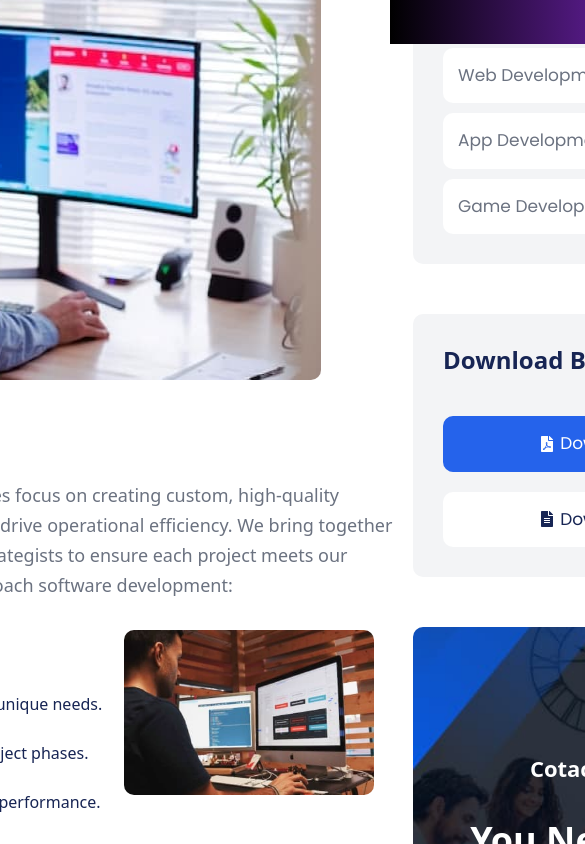
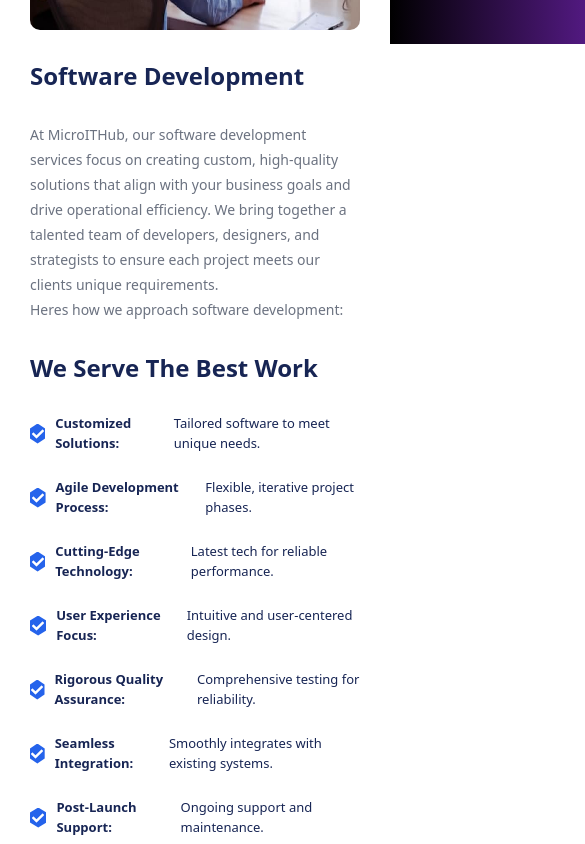
Before and after one commit to asiaahmadali/MicroItHub, a React (Vite) app: page /#/ in a window 390 px wide. Before the commit this address led to /#/careers. Shown: the part 800-1644 px from the top of the page, 585 px wide, since content can reach past the window. Built offline with nearby package versions, Linux system fonts and the light colour scheme.

Commit message:
added responsivness in webdeb

```diff
--- a/src/components/SoftwareDev/AllServices.jsx
+++ b/src/components/SoftwareDev/AllServices.jsx
@@ -5,7 +5,7 @@
 function AllServices()
 {
     return <>
-          <div className="flex gap-[10px] p-[50px] justify-center mt-[100px] mb-[100px]">
+          <div className="flex overflow-hidden md:flex-row flex-col md:gap-[10px] gap-[30px] p-[30px] md:p-[50px] justify-center mt-[100px] mb-[100px]">
                   <ServicesLeft></ServicesLeft>
                   <ServicesRight></ServicesRight>
           </div>
--- a/src/components/SoftwareDev/SDevHeader.jsx
+++ b/src/components/SoftwareDev/SDevHeader.jsx
@@ -2,9 +2,9 @@
 {
     const symbol = '>';
     return <>
-       <div className="text-white w-full h-[430px] bg-cover bg-center flex flex-col justify-center items-center" style={{ backgroundImage: "url('/images/breadcumb-bg.jpg')" }}>
-             <h1 className="text-5xl mb-[20px] font-bold">Software Develoment</h1>
-             <div className="flex text-xl gap-[10px]">
+       <div className="text-white w-full h-[280px] md:h-[430px] bg-cover bg-center flex flex-col justify-center items-center" style={{ backgroundImage: "url('/images/breadcumb-bg.jpg')" }}>
+             <h1 className="md:text-5xl text-3xl mb-[20px] font-bold">Software Develoment</h1>
+             <div className="flex text-[18px] md:text-xl gap-[10px]">
                 <p>Home</p>
                 <p><span>{symbol}{symbol}</span></p>
                 <p>Services Details</p>
--- a/src/components/SoftwareDev/ServicesLeft.jsx
+++ b/src/components/SoftwareDev/ServicesLeft.jsx
@@ -7,83 +7,83 @@
          <div className="flex flex-col gap-[30px]">
             {/* 1st box */}
                 <div>
-                    <img src="images/services-left.jpg" alt="" className="w-[90%] h-[500px] rounded-[10px]" />
+                    <img src="images/services-left.jpg" alt="" className="md:w-[90%] w-full h-[320px] md:h-[500px] rounded-[10px]" />
                 </div>
             {/* 2nd box */}
             <div className="flex flex-col gap-[30px]">
-                  <h1 className="text-blue-950 font-bold text-4xl ">Software Development</h1>
-                  <p className="text-gray-500 leading-[30px] text-[18px] ">At MicroITHub, our software development services focus on creating custom, high-quality solutions that align with your business goals and drive operational efficiency. We bring together a talented team of developers, designers, and strategists to ensure each project meets our clients unique requirements.
+                  <h1 className="text-blue-950 font-bold text-2xl md:text-4xl ">Software Development</h1>
+                  <p className="text-gray-500 leading-[25px] md:leading-[30px] text-[14px] md:text-[18px] ">At MicroITHub, our software development services focus on creating custom, high-quality solutions that align with your business goals and drive operational efficiency. We bring together a talented team of developers, designers, and strategists to ensure each project meets our clients unique requirements.<br></br>
                   Heres how we approach software development:</p>
             </div>
 
             {/* 3rd box */}
-            <div className='flex '>
+            <div className='flex md:flex-row flex-col gap-[30px]'>
                 {/* rows div */}
                 <div className='flex flex-col gap-[30px]'>
                     <h1 className='text-2xl text-blue-950 font-bold'>We Serve The Best Work</h1>
                     <div className='flex flex-col gap-[25px]'>
                         {/* row1 */}
-                      <div className="flex gap-[10px]">
+                      <div className="flex gap-[10px] items-center">
                               <div className="w-5 h-5 bg-blue-600 flex items-center justify-center clip-path-hexagon">
                                   <FaCheck className="text-white text-[12px]" />
                               </div>
-                             <p className="text-blue-950 text-[16px] font-semibold">Customized Solutions:</p>
-                             <p className="text-blue-950 text-[16px]">Tailored software to meet unique needs.</p>
+                             <p className="text-blue-950 text-[13px] md:text-[16px] font-semibold">Customized Solutions:</p>
+                             <p className="text-blue-950 text-[13px] md:text-[16px]">Tailored software to meet unique needs.</p>
                       </div>
                         {/* row2 */}
-                        <div className="flex gap-[10px]">
+                        <div className="flex gap-[10px] items-center">
                               <div className="w-5 h-5 bg-blue-600 flex items-center justify-center clip-path-hexagon">
                                   <FaCheck className="text-white text-[12px]" />
                               </div>
-                             <p className="text-blue-950 text-[16px] font-semibold">Agile Development Process:</p>
-                             <p className="text-blue-950 text-[16px]">Flexible, iterative project phases.</p>
+                             <p className="text-blue-950 text-[13px] md:text-[16px] font-semibold">Agile Development Process:</p>
+                             <p className="text-blue-950 text-[13px] md:text-[16px]">Flexible, iterative project phases.</p>
                         </div>
                         {/* row3 */}
-                        <div className="flex gap-[10px]">
+                        <div className="flex gap-[10px] items-center">
                               <div className="w-5 h-5 bg-blue-600 flex items-center justify-center clip-path-hexagon">
                                   <FaCheck className="text-white text-[12px]" />
                               </div>
-                             <p className="text-blue-950 text-[16px] font-semibold">Cutting-Edge Technology:</p>
-                             <p className="text-blue-950 text-[16px]">Latest tech for reliable performance.</p>
+                             <p className="text-blue-950 text-[13px] md:text-[16px] font-semibold">Cutting-Edge Technology:</p>
+                             <p className="text-blue-950 text-[13px] md:text-[16px]">Latest tech for reliable performance.</p>
                         </div>
                         {/* row4 */}
-                        <div className="flex gap-[10px]">
+                        <div className="flex gap-[10px] items-center">
                               <div className="w-5 h-5 bg-blue-600 flex items-center justify-center clip-path-hexagon">
                                   <FaCheck className="text-white text-[12px]" />
                               </div>
-                             <p className="text-blue-950 text-[16px] font-semibold">User Experience Focus:</p>
-                             <p className="text-blue-950 text-[16px]">Intuitive and user-centered design.</p>
+                             <p className="text-blue-950 text-[13px] md:text-[16px] font-semibold">User Experience Focus:</p>
+                             <p className="text-blue-950 text-[13px] md:text-[16px]">Intuitive and user-centered design.</p>
                         </div>
                         {/* row5 */}
-                        <div className="flex gap-[10px]">
+                        <div className="flex gap-[10px] items-center">
                               <div className="w-5 h-5 bg-blue-600 flex items-center justify-center clip-path-hexagon">
                                   <FaCheck className="text-white text-[12px]" />
                               </div>
-                             <p className="text-blue-950 text-[16px] font-semibold">Rigorous Quality Assurance:</p>
-                             <p className="text-blue-950 text-[16px]">Comprehensive testing for reliability.</p>
+                             <p className="text-blue-950 text-[13px] md:text-[16px] font-semibold">Rigorous Quality Assurance:</p>
+                             <p className="text-blue-950 text-[13px] md:text-[16px]">Comprehensive testing for reliability.</p>
                         </div>
                         {/* row6 */}
-                        <div className="flex gap-[10px]">
+                        <div className="flex gap-[10px] items-center">
                               <div className="w-5 h-5 bg-blue-600 flex items-center justify-center clip-path-hexagon">
                                   <FaCheck className="text-white text-[12px]" />
                               </div>
-                             <p className="text-blue-950 text-[16px] font-semibold"> Seamless Integration:</p>
-                             <p className="text-blue-950 text-[16px]">Smoothly integrates with existing systems.</p>
+                             <p className="text-blue-950 text-[13px] md:text-[16px] font-semibold"> Seamless Integration:</p>
+                             <p className="text-blue-950 text-[13px] md:text-[16px]">Smoothly integrates with existing systems.</p>
                         </div>
                         {/* row6 */}
-                        <div className="flex gap-[10px]">
+                        <div className="flex gap-[10px] items-center">
                               <div className="w-5 h-5 bg-blue-600 flex items-center justify-center clip-path-hexagon">
                                   <FaCheck className="text-white text-[12px]" />
                               </div>
-                             <p className="text-blue-950 text-[16px] font-semibold"> Post-Launch Support:</p>
-                             <p className="text-blue-950 text-[16px]">Ongoing support and maintenance.</p>
+                             <p className="text-blue-950 text-[13px] md:text-[16px] font-semibold"> Post-Launch Support:</p>
+                             <p className="text-blue-950 text-[13px] md:text-[16px]">Ongoing support and maintenance.</p>
                         </div>
 
                     </div>
                 </div>
                 {/* img div */}
                 <div>
-                      <img src="images/services-inner.jpg" alt="" className='w-[250px] rounded-[10px]' />
+                      <img src="images/services-inner.jpg" alt="" className='md:w-[250px] w-full rounded-[10px]' />
                 </div>
 
             </div>
@@ -91,29 +91,29 @@
 
              {/*4rth para div */}
                 <div>
-                      <p className='text-gray-500 text-[18px] '>Our software development approach is designed to deliver robust, high-performing
+                      <p className='text-gray-500  text-[16px] leading-[25px] md:leading-[30px] md:text-[18px] '>Our software development approach is designed to deliver robust, high-performing
                         solutions that empower your business to excel in a competitive landscape.</p>
 
                         <div className='mt-[30px] flex flex-col gap-[30px]'>
-                             <h1 className='text-blue-950 text-4xl font-bold'>Benefits With Our Service</h1>
-                               <div className='flex gap-[20px]'>
-                                     <div className='flex gap-[20px] shadow-sm shadow-gray-400 items-center h-[190px] border-[1px] p-[20px] w-[400px] rounded-[10px]'>
+                             <h1 className='text-blue-950 text-2xl md:text-4xl font-bold'>Benefits With Our Service</h1>
+                               <div className='flex gap-[20px] md:flex-row flex-col '>
+                                     <div className='flex md:flex-row flex-col  gap-[20px] shadow-sm shadow-gray-400 items-center h-[250px] md:h-[190px] border-[1px] p-[30px] md:p-[20px] w-auto md:w-[400px] rounded-[10px]'>
                                             <div className='bg-blue-600 text-white shadow-lg shadow-blue-500 rounded-[10px] p-[20px] flex items-center justify-center'>
-                                                <FaLightbulb className='text-5xl'></FaLightbulb>
+                                                <FaLightbulb className='md:text-5xl text-2xl'></FaLightbulb>
                                             </div>
-                                            <div className='flex flex-col gap-[5px]'>
+                                            <div className='flex flex-col items-center md:items-start gap-[5px]'>
                                                  <h1 className='text-blue-950 font-bold text-xl'>Scalable Solutions</h1>
-                                                 <p className='text-[16px] text-gray-400'>Scalable, personalized solutions for your business.</p>
+                                                 <p className='text-[16px] text-gray-400 md:text-start text-center'>Scalable, personalized solutions for your business.</p>
                                             </div>
                                      </div>
 
-                                     <div className='flex gap-[20px] shadow-sm shadow-gray-400 items-center h-[190px] border-[1px] p-[20px] w-[400px] rounded-[10px]'>
+                                     <div className='flex md:flex-row flex-col  gap-[20px] shadow-sm shadow-gray-400 items-center h-[250px] md:h-[190px] border-[1px] p-[30px] md:p-[20px] w-auto md:w-[400px] rounded-[10px]'>
                                             <div className='bg-blue-600 text-white shadow-lg shadow-blue-500 rounded-[10px] p-[20px] flex items-center justify-center'>
-                                                <FaHandsHelping className='text-5xl'></FaHandsHelping>
+                                                <FaHandsHelping className=' text-2xl md:text-5xl'></FaHandsHelping>
                                             </div>
-                                            <div className='flex flex-col gap-[5px]'>
+                                            <div className='flex flex-col items-center md:items-start gap-[5px]'>
                                                  <h1 className='text-blue-950 font-bold text-xl'>24/7 Unlimited Support</h1>
-                                                 <p className='text-[16px] text-gray-400'>Always available to assist you, ensuring your business operates smoothly around the clock.</p>
+                                                 <p className='text-[16px] text-gray-400 md:text-start text-center'>Always available to assist you, ensuring your business operates smoothly around the clock.</p>
                                             </div>
                                      </div>
                                </div>
--- a/src/components/SoftwareDev/ServicesRight.jsx
+++ b/src/components/SoftwareDev/ServicesRight.jsx
@@ -7,30 +7,30 @@
     <>
       <div className='flex flex-col gap-[50px]'>
         {/* 1st box */}
-        <div className="bg-gray-100 rounded-[10px] p-[30px]">
+        <div className="bg-gray-100 rounded-[10px] p-[20px] md:p-[30px]">
           <p className="text-2xl text-blue-950 mb-[40px] font-bold ">All Services</p>
           <div className="flex flex-col gap-[10px]">
             {/* div1 */}
             <div className="group hover:bg-blue-600 hover:text-white hover:cursor-pointer text-gray-500 flex justify-between items-center bg-white rounded-[10px] gap-[90px] p-[15px]">
-              <p className="font-poppins text-[17px] whitespace-nowrap">Software Development</p>
+              <p className="font-poppins text-[14px] md:text-[17px] md:whitespace-nowrap">Software Development</p>
               <AiOutlineArrowRight className="text-blue-500 text-[20px] font-[600] group-hover:text-white" />
             </div>
 
             {/* div2 */}
             <div className="group flex justify-between items-center hover:text-white hover:bg-blue-600 hover:cursor-pointer text-gray-500 bg-white rounded-[10px] gap-[90px] p-[15px]">
-              <p className="font-poppins text-[17px]">Web Development</p>
+              <p className="font-poppins text-[14px] md:text-[17px]">Web Development</p>
               <AiOutlineArrowRight className="text-blue-500 text-[20px] font-[600] group-hover:text-white" />
             </div>
 
             {/* div3 */}
             <div className="group flex justify-between items-center hover:text-white hover:bg-blue-600 hover:cursor-pointer text-gray-500 bg-white rounded-[10px] gap-[90px] p-[15px]">
-              <p className="font-poppins text-[17px]">App Development</p>
+              <p className="font-poppins text-[14px] md:text-[17px]">App Development</p>
               <AiOutlineArrowRight className="text-blue-500 text-[20px] font-[600] group-hover:text-white" />
             </div>
 
             {/* div4 */}
             <div className="group flex justify-between items-center hover:text-white hover:bg-blue-600 hover:cursor-pointer text-gray-500 bg-white rounded-[10px] gap-[90px] p-[15px]">
-              <p className="font-poppins text-[17px]">Game Development</p>
+              <p className="font-poppins text-[14px] md:text-[17px]">Game Development</p>
               <AiOutlineArrowRight className="text-blue-500 text-[20px] font-[600] group-hover:text-white" />
             </div>
           </div>
@@ -58,7 +58,7 @@
         <div style={{ backgroundImage: "url('/images/contact-banner.jpg')"}} className='flex bg-cover bg-center rounded-[10px] h-[450px] flex-col gap-[35px] text-white items-center justify-center'>
               <p className='text-[22px] font-semibold'>Cotact Us Now</p>
               <h1 className='text-4xl font-bold'>You Need Help?</h1>
-                 <button className='text-white rounded-[10px] text-[18px]  font-semibold p-[15px] flex gap-[5px] bg-blue-600 items-center justify-center'>
+                 <button className='text-white hover:bg-gray-100 hover:text-blue-950 hover:cursor-pointer rounded-[10px] text-[18px]  font-semibold p-[15px] flex gap-[5px] bg-blue-600 items-center justify-center'>
                       <p>Get a Quote</p>
                       <AiOutlineArrowRight></AiOutlineArrowRight>
                  </button>
```
